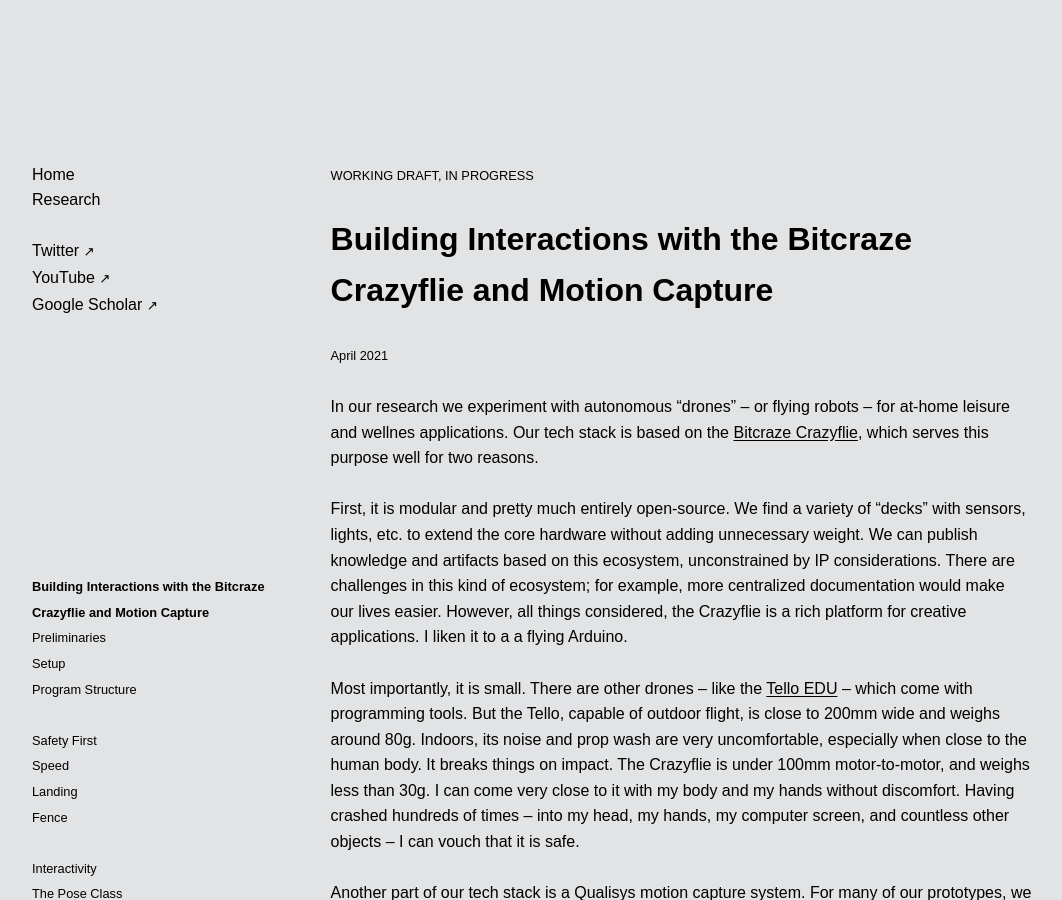
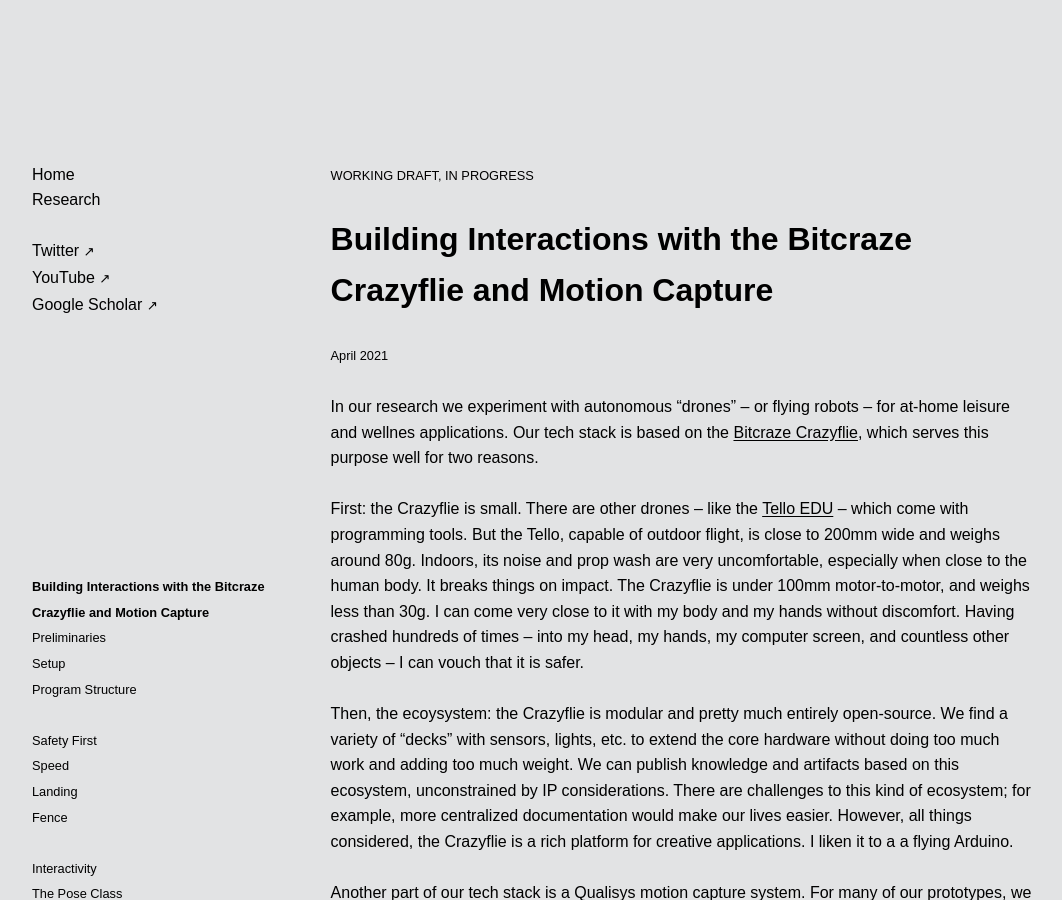
Before and after one commit to l77l77/mbaytas.github.io, a Jekyll site: the page built from crazyflie.md, in a window 1280 px wide and 900 px high. Shown: the whole window, without its empty margins (108-1170 px from the left). Built offline with Jekyll 4.4.1, drawn with Linux system fonts in a browser that asks for light colours; some web fonts are replaced; our own code applies the rules of GitHub Pages for plain Markdown files; comment, search, counter and statistics services are not loaded.

Commit message:
Update crazyflie.md

```diff
--- a/crazyflie.md
+++ b/crazyflie.md
@@ -13,9 +13,9 @@
 
 In our research we experiment with autonomous "drones" -- or flying robots -- for at-home leisure and wellnes applications. Our tech stack is based on the [Bitcraze Crazyflie](https://www.bitcraze.io/), which serves this purpose well for two reasons.
 
-First, it is modular and pretty much entirely open-source. We find a variety of "decks" with sensors, lights, etc. to extend the core hardware without adding unnecessary weight. We can publish knowledge and artifacts based on this ecosystem, unconstrained by IP considerations. There are challenges in this kind of ecosystem; for example, more centralized documentation would make our lives easier. However, all things considered, the Crazyflie is a rich platform for creative applications. I liken it to a a flying Arduino.
+First: the Crazyflie is small. There are other drones – like the [Tello EDU](https://www.ryzerobotics.com/tello-edu) – which come with programming tools. But the Tello, capable of outdoor flight, is close to 200mm wide and weighs around 80g. Indoors, its noise and prop wash are very uncomfortable, especially when close to the human body. It breaks things on impact. The Crazyflie is under 100mm motor-to-motor, and weighs less than 30g. I can come very close to it with my body and my hands without discomfort. Having crashed hundreds of times -- into my head, my hands, my computer screen, and countless other objects -- I can vouch that it is safer.
 
-Most importantly, it is small. There are other drones – like the [Tello EDU](https://www.ryzerobotics.com/tello-edu) – which come with programming tools. But the Tello, capable of outdoor flight, is close to 200mm wide and weighs around 80g. Indoors, its noise and prop wash are very uncomfortable, especially when close to the human body. It breaks things on impact. The Crazyflie is under 100mm motor-to-motor, and weighs less than 30g. I can come very close to it with my body and my hands without discomfort. Having crashed hundreds of times -- into my head, my hands, my computer screen, and countless other objects -- I can vouch that it is safe.
+Then, the ecoysystem: the Crazyflie is modular and pretty much entirely open-source. We find a variety of "decks" with sensors, lights, etc. to extend the core hardware without doing too much work and adding too much weight. We can publish knowledge and artifacts based on this ecosystem, unconstrained by IP considerations. There are challenges to this kind of ecosystem; for example, more centralized documentation would make our lives easier. However, all things considered, the Crazyflie is a rich platform for creative applications. I liken it to a a flying Arduino.
 
 Another part of our tech stack is a [Qualisys](https://www.qualisys.com/) motion capture system. For many of our prototypes, we do fine with sensors on the drone, like the [Multi-ranger](https://www.bitcraze.io/products/multi-ranger-deck/) and [Flow](https://www.bitcraze.io/products/flow-deck-v2/) decks. But mocap can precisely track anything we can put markers onto, within the same calibrated coordinate system as the drone itself.
 
@@ -30,7 +30,9 @@
 
 Our script connects to [QTM](https://www.qualisys.com/software/qualisys-track-manager/), receiving pose data for the drone and any other tracked objects in real time; and stream this data to the Crazyflie: we let the Crazyflie know about its own pose for [closed loop control](https://en.wikipedia.org/wiki/Control_theory), and set a target for it to move to, based on the position of another object.
 
+
 ![The front of the Crazyflie must point to the positive x-direction of the QTM coordinate system](/img/crazyflie_orientation.png)
+
 
 ### Setup
 
@@ -43,6 +45,9 @@
 - Third Rotation Axis: X, Positive Rotation: Clockwise, Name: Roll, Angle Range: -180 to 180 deg.
 
 The Crazyflie has to be positioned in a specific way, before each takeoff, in order to fly correctly: the front of the Crazyflie must point to the positive x-direction of the QTM coordinate system. It stability is predicated on correct initial alignment: if the front of the drone is not aligned with the x-direction it will lose control and crash. A few degrees of error is fine, but more than that will give you trouble.
+
+
+![The program structure is based on a main loop](/img/crazyflie_orientation.png)
 
 
 ### Program Structure
```
